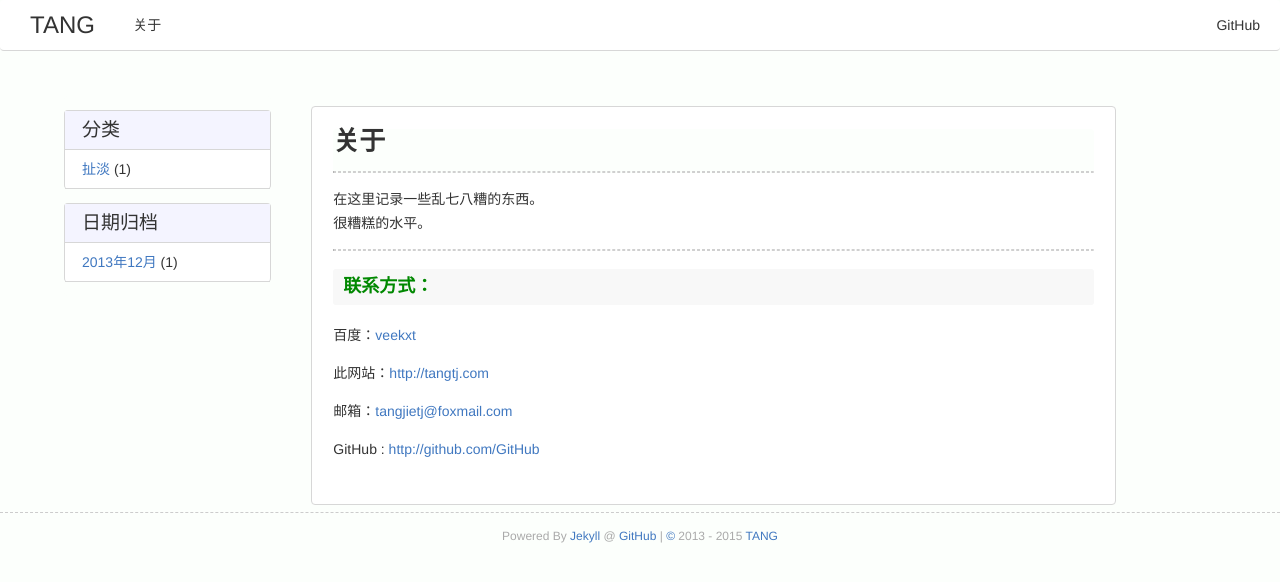
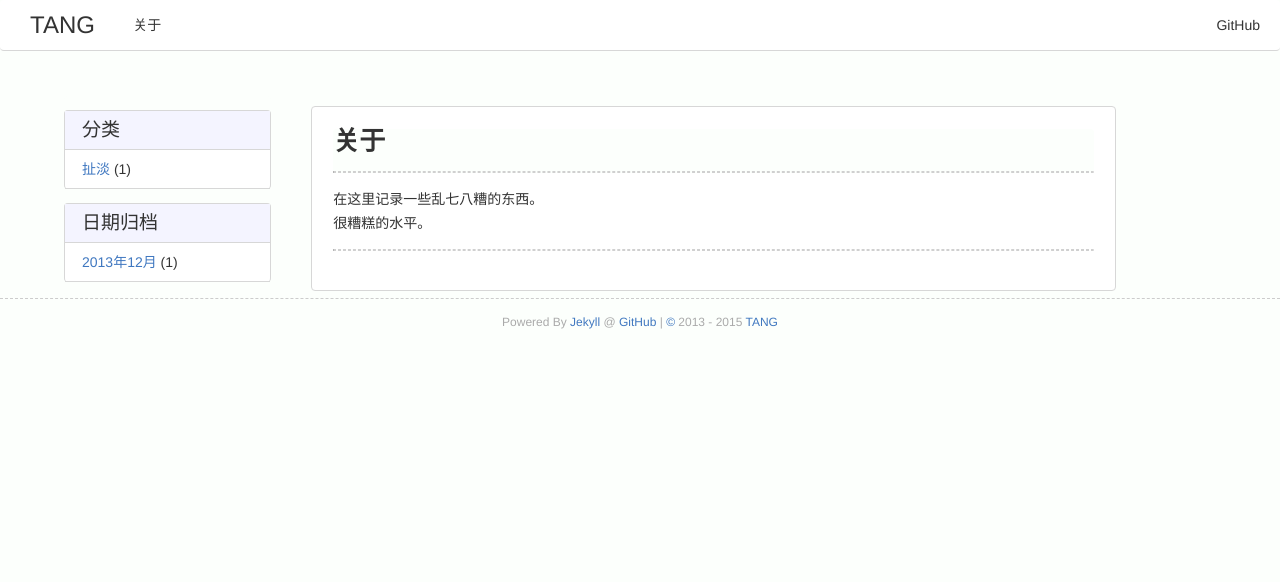
Before and after one commit to tangtj/tangtj.github.io, a Jekyll site: the page built from other/about/index.md, in a window 1280 px wide. Shown: the top 582 px of the page. Built offline with Jekyll 4.4.1, drawn with Linux system fonts in a browser that asks for light colours.

Commit message:
Update index.md

```diff
--- a/other/about/index.md
+++ b/other/about/index.md
@@ -8,16 +8,3 @@ comments: no
 很糟糕的水平。
 
 ----
-
-### 联系方式：
-
-{% if site.qq %}
-ＱＱ：[{{ site.qq }}](tencent://message/?uin={{ site.qq }})
-{% endif %}
-百度：[veekxt](http://www.baidu.com/p/veekxt)
-
-此网站：<{{ site.myurl }}>
-
-邮箱：[{{ site.email }}](mailto:{{ site.email }})
-
-GitHub : [http://github.com/{{ site.github }}](http://github.com/{{ site.github }})
```
